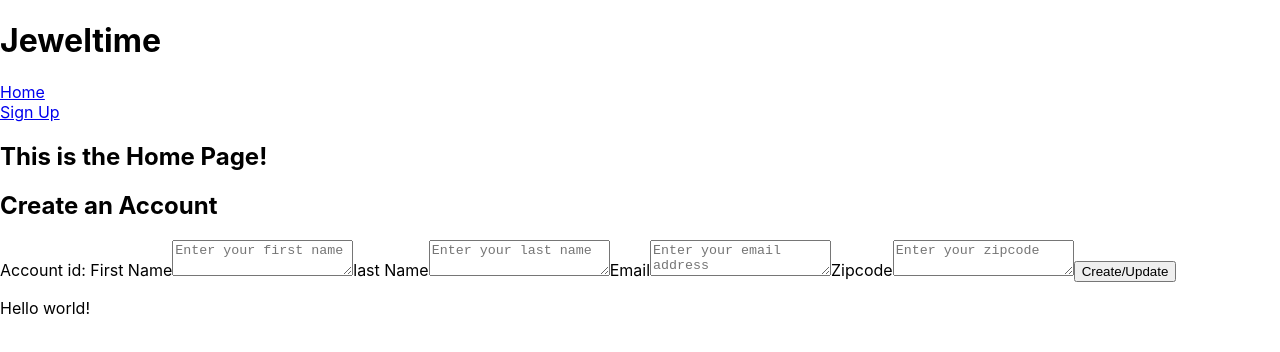
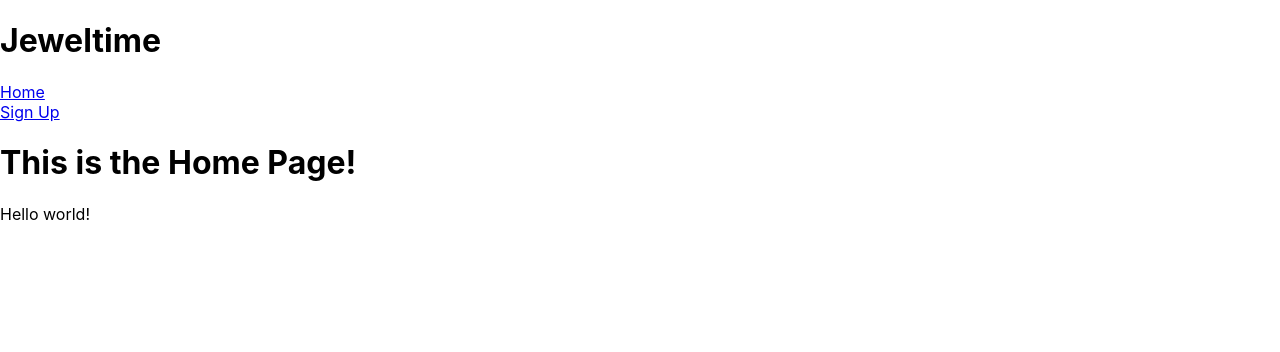
Before and after one commit to AngieCCo/front-end-jeweltime, a React (Create React App) app: page / in a window 1280 px wide. Shown: the top 352 px of the page. Built offline with nearby package versions, Linux system fonts and the light colour scheme.

Commit message:
React router working

```diff
--- a/src/App.js
+++ b/src/App.js
@@ -2,7 +2,7 @@ import axios from 'axios';
 import React from 'react'
 import { useState } from 'react';
 import { Route, Routes } from 'react-router-dom';
-// import Home from './Home';
+import Home from './components/Home';
 import NavBar from './components/NavBar';
 // import ProjectList from './components/ProjectList'
 import NewAccountForm from './components/NewAccountForm';
@@ -25,7 +25,6 @@ function App() {
   const [selectedAccount, setSelectedAccount] = useState(INITIAL_ACCOUNT_DATA);
   const [displayedProjects, setDisplayedProjects] = useState(INITIAL_PROJECT_DATA);
 
-  // Call Backend Proxy to get Account
   // Route tested and it's working!!!!
   const getAccount = (accountId) => {
     axios
@@ -40,7 +39,6 @@ function App() {
     })
   };
 
-  // Call Backend Proxy to create an Account
   // Route tested and it's working!!!!
   const createNewAccount = (newAccount) => {
     console.log(newAccount)
@@ -55,7 +53,6 @@ function App() {
       })
   }
 
-  // Call Backend Proxy to update account
   // Route tested and it's working!!!!
   const updateAccount = (account) => {
     // Def initial states and update the with useEffect
@@ -99,25 +96,20 @@ function App() {
       <div className="App">
         <h1>Jeweltime</h1>
           <div className='content'>
-            {/* <Routes>
-              <Route path="/" element={<Home />} />
-              <Route path="/signup" element={ <NewAccountForm />} />
-            </Routes> */}
             <nav className='NavBar'>
               <NavBar />
             </nav>
-            <section className='new-account-form__container'>
-              <NewAccountForm
-              selectedAccount={selectedAccount}
-              createNewAccount={createNewAccount}
-              updateAccount={updateAccount}
-              />
-            </section>
+            <Routes>
+              <Route path="/" element={<Home />} />
+            <Route path="/signup" element={ <NewAccountForm
+                selectedAccount={selectedAccount}
+                createNewAccount={createNewAccount}
+                updateAccount={updateAccount}
+              />} />
+            </Routes>
           </div>
         <p>Hello world!</p>
       </div>
   );
-
 }
-
 export default App;
--- a/src/components/NavBar.js
+++ b/src/components/NavBar.js
@@ -1,7 +1,7 @@
 import React from "react";
 import { Link, Routes, Route } from "react-router-dom";
-import Home from "./Home";
-import NewAccountForm from "./NewAccountForm";
+// import Home from "./Home";
+// import NewAccountForm from "./NewAccountForm";
 import './NavBar.css'
 
 function NavBar() {
@@ -12,13 +12,13 @@ function NavBar() {
                     <Link to={`Home`}>Home</Link>
                 </div>
                 <div className="signUp">
-                    <Link to={`NewAccountForm`}>Sign Up</Link>
+                    <Link to={`signup`}>Sign Up</Link>
                 </div>
             </nav>
-            <Routes>
+            {/* <Routes>
                 <Route path="/" element={<Home />} />
                 <Route path="/signup" element={ <NewAccountForm />} />
-            </Routes>
+            </Routes> */}
         </>
     )
 }
```
